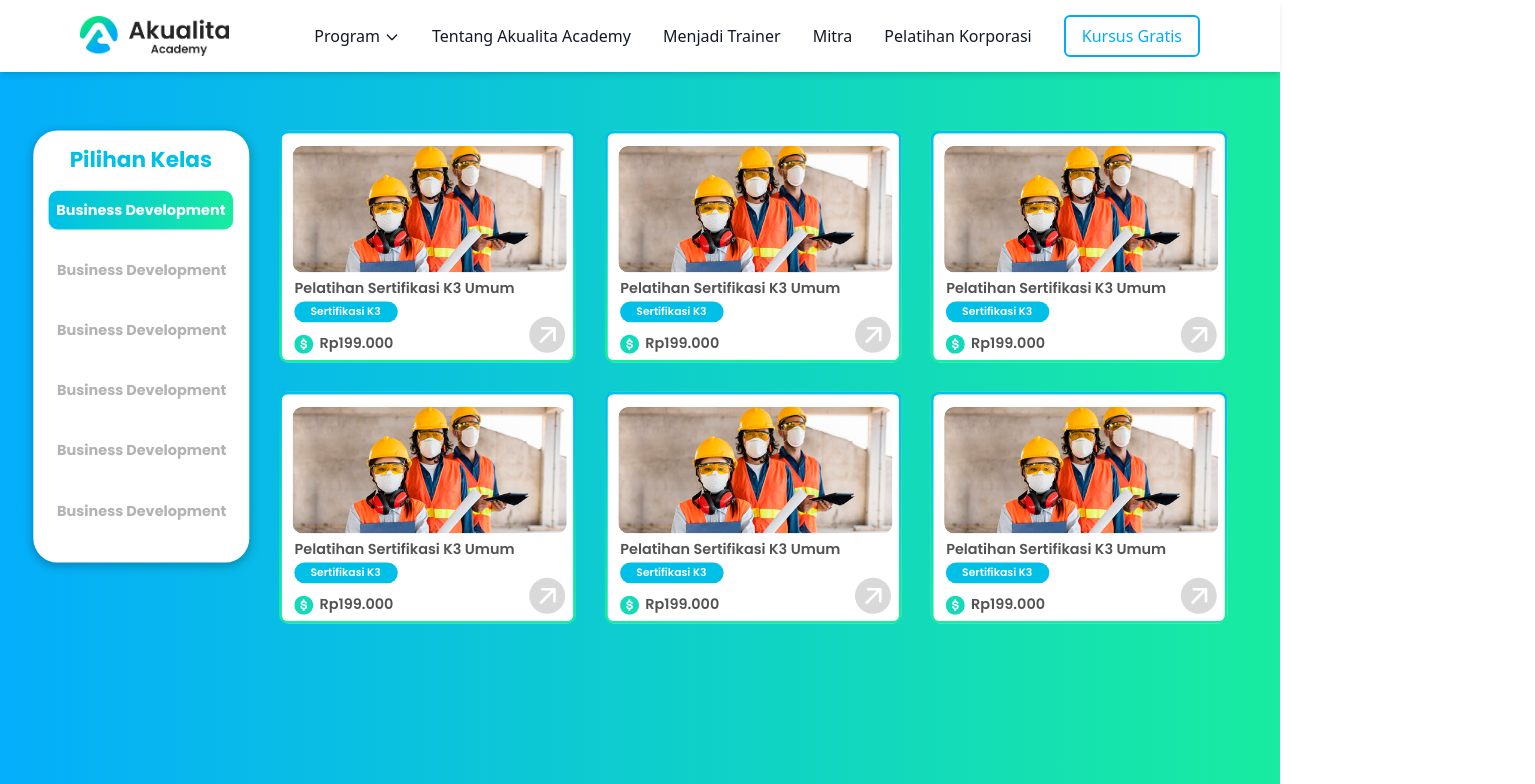
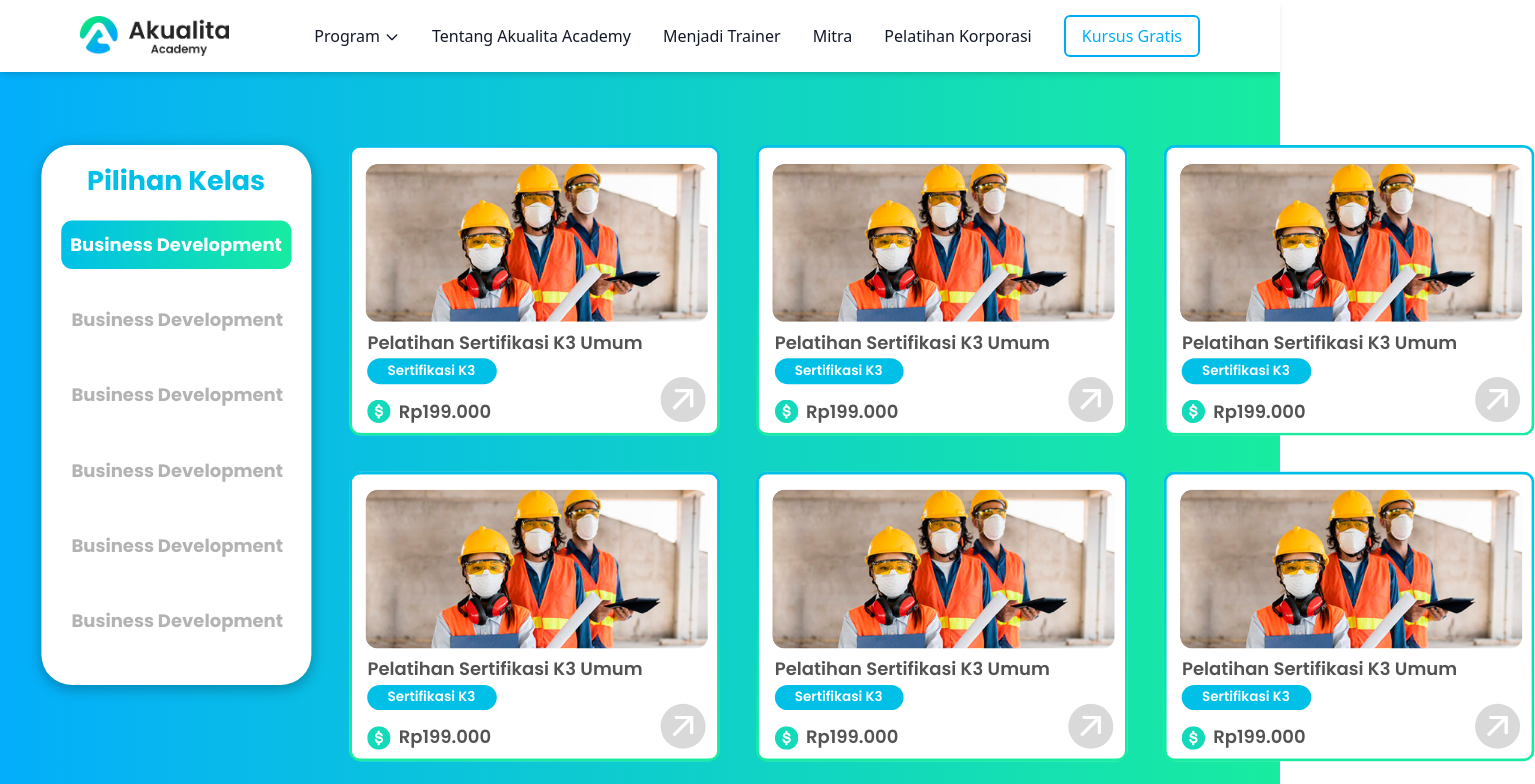
Before and after one commit to amadeusmozartissagei/nextjs-wallahi-academy, a Next.js app: page /program/pelatihan-sertifikasi in a window 1280 px wide. Shown: the top 784 px of the page, 1535 px wide, since content can reach past the window. Built offline with nearby package versions, Linux system fonts and the light colour scheme.

Commit message:
upsize 25% for pelatihan-sertifikasi page

```diff
--- a/src/app/program/pelatihan-sertifikasi/page.tsx
+++ b/src/app/program/pelatihan-sertifikasi/page.tsx
@@ -7,8 +7,8 @@ const CardClass = ({ left, top }: { left: number; top: number }) => (
   <div
     style={{
       position: 'absolute',
-      width: '330px',
-      height: '258px',
+      width: '412.5px',
+      height: '322.5px',
       left: `${left}px`,
       top: `${top}px`
     }}
@@ -18,13 +18,13 @@ const CardClass = ({ left, top }: { left: number; top: number }) => (
       style={{
         boxSizing: 'border-box',
         position: 'absolute',
-        width: '330px',
-        height: '258px',
+        width: '412.5px',
+        height: '322.5px',
         left: '0px',
         top: '0px',
         background: '#FFFFFF',
-        borderRadius: '10px',
-        border: '3px solid transparent',
+        borderRadius: '12.5px',
+        border: '3.75px solid transparent',
         backgroundImage: 'linear-gradient(#FFFFFF, #FFFFFF), linear-gradient(0deg, #18ECA0 0%, #00C0E8 100%)',
         backgroundOrigin: 'border-box',
         backgroundClip: 'content-box, border-box'
@@ -34,24 +34,24 @@ const CardClass = ({ left, top }: { left: number; top: number }) => (
       <div
         style={{
           position: 'absolute',
-          width: '305px',
-          height: '141px',
-          left: '12px',
-          top: '14px',
-          borderRadius: '11px',
+          width: '381.25px',
+          height: '176.25px',
+          left: '15px',
+          top: '17.5px',
+          borderRadius: '13.75px',
           overflow: 'hidden'
         }}
       >
         <Image
           src="/images/pelatihan-sertifikasi/image10.png"
           alt="Pelatihan Sertifikasi"
-          width={305}
-          height={141}
+          width={381}
+          height={176}
           style={{
             width: '100%',
             height: '100%',
             objectFit: 'cover',
-            borderRadius: '11px'
+            borderRadius: '13.75px'
           }}
         />
       </div>
@@ -60,15 +60,15 @@ const CardClass = ({ left, top }: { left: number; top: number }) => (
       <div
         style={{
           position: 'absolute',
-          width: '245px',
-          height: '24px',
-          left: '14px',
-          top: '161px',
+          width: '306.25px',
+          height: '30px',
+          left: '17.5px',
+          top: '201.25px',
           fontFamily: 'var(--font-poppins), Poppins, sans-serif',
           fontStyle: 'normal',
           fontWeight: 600,
-          fontSize: '16px',
-          lineHeight: '24px',
+          fontSize: '20px',
+          lineHeight: '30px',
           textAlign: 'center',
           color: '#535353'
         }}
@@ -80,12 +80,12 @@ const CardClass = ({ left, top }: { left: number; top: number }) => (
       <div
         style={{
           position: 'absolute',
-          width: '115px',
-          height: '23px',
-          left: '14px',
-          top: '187px',
+          width: '143.75px',
+          height: '28.75px',
+          left: '17.5px',
+          top: '233.75px',
           background: '#00C0E8',
-          borderRadius: '26px'
+          borderRadius: '32.5px'
         }}
       >
       </div>
@@ -94,15 +94,15 @@ const CardClass = ({ left, top }: { left: number; top: number }) => (
       <div
         style={{
           position: 'absolute',
-          width: '79px',
-          height: '18px',
-          left: '32px',
-          top: '189px',
+          width: '98.75px',
+          height: '22.5px',
+          left: '40px',
+          top: '236.25px',
           fontFamily: 'var(--font-poppins), Poppins, sans-serif',
           fontStyle: 'normal',
           fontWeight: 600,
-          fontSize: '12px',
-          lineHeight: '18px',
+          fontSize: '15px',
+          lineHeight: '22.5px',
           display: 'flex',
           alignItems: 'center',
           textAlign: 'center',
@@ -116,15 +116,15 @@ const CardClass = ({ left, top }: { left: number; top: number }) => (
       <div
         style={{
           position: 'absolute',
-          width: '83px',
-          height: '24px',
-          left: '42px',
-          top: '222px',
+          width: '103.75px',
+          height: '30px',
+          left: '52.5px',
+          top: '277.5px',
           fontFamily: 'var(--font-poppins), Poppins, sans-serif',
           fontStyle: 'normal',
           fontWeight: 600,
-          fontSize: '16px',
-          lineHeight: '24px',
+          fontSize: '20px',
+          lineHeight: '30px',
           display: 'flex',
           alignItems: 'center',
           textAlign: 'center',
@@ -138,17 +138,17 @@ const CardClass = ({ left, top }: { left: number; top: number }) => (
       <div
         style={{
           position: 'absolute',
-          left: '14px',
-          top: '224px',
-          width: '21px',
-          height: '21px'
+          left: '17.5px',
+          top: '280px',
+          width: '26.25px',
+          height: '26.25px'
         }}
       >
         <Image
           src="/images/pelatihan-sertifikasi/Vectordolar.svg"
           alt="Price icon"
-          width={21}
-          height={21}
+          width={26}
+          height={26}
         />
       </div>
 
@@ -156,10 +156,10 @@ const CardClass = ({ left, top }: { left: number; top: number }) => (
       <div
         style={{
           position: 'absolute',
-          width: '40px',
-          height: '40px',
-          left: '275px',
-          top: '204px',
+          width: '50px',
+          height: '50px',
+          left: '343.75px',
+          top: '255px',
           background: '#D9D9D9',
           borderRadius: '50%'
         }}
@@ -170,17 +170,17 @@ const CardClass = ({ left, top }: { left: number; top: number }) => (
       <div
         style={{
           position: 'absolute',
-          left: '285.5px',
-          top: '214.5px',
-          width: '19px',
-          height: '19px'
+          left: '356.875px',
+          top: '268.125px',
+          width: '23.75px',
+          height: '23.75px'
         }}
       >
         <Image
           src="/images/pelatihan-sertifikasi/Arrow1.svg"
           alt="Arrow icon"
-          width={19}
-          height={19}
+          width={24}
+          height={24}
         />
       </div>
     </div>
@@ -211,7 +211,7 @@ export default function PelatihanSertifikasiPage() {
           style={{
             minHeight: 'calc((100vh - 80px) / 0.9)',
             width: '100%',
-            paddingBottom: '400px',
+            paddingBottom: '500px',
             background: 'linear-gradient(90deg, #04AEFB 0%, #18ECA0 100%)'
           }}
         >
@@ -219,28 +219,28 @@ export default function PelatihanSertifikasiPage() {
         <div
           style={{
             position: 'absolute',
-            width: '240px',
-            height: '480px',
-            left: '37px',
-            top: '65px',
+            width: '300px',
+            height: '600px',
+            left: '46.25px',
+            top: '81.25px',
             background: '#FFFFFF',
-            boxShadow: '0px 3px 11.2px 1px rgba(0, 0, 0, 0.25)',
-            borderRadius: '27px'
+            boxShadow: '0px 3.75px 14px 1.25px rgba(0, 0, 0, 0.25)',
+            borderRadius: '33.75px'
           }}
         >
           {/* Pilihan Kelas */}
           <div
             style={{
               position: 'absolute',
-              width: '159px',
-              height: '36px',
-              left: '40px',
-              top: '14px',
+              width: '198.75px',
+              height: '45px',
+              left: '50px',
+              top: '17.5px',
               fontFamily: 'var(--font-poppins), Poppins, sans-serif',
               fontStyle: 'normal',
               fontWeight: 700,
-              fontSize: '24px',
-              lineHeight: '36px',
+              fontSize: '30px',
+              lineHeight: '45px',
               textAlign: 'center',
               color: '#00C0E8'
             }}
@@ -252,12 +252,12 @@ export default function PelatihanSertifikasiPage() {
           <div
             style={{
               position: 'absolute',
-              width: '205px',
-              height: '43px',
-              left: '17px',
-              top: '67px',
+              width: '256.25px',
+              height: '53.75px',
+              left: '21.25px',
+              top: '83.75px',
               background: 'linear-gradient(90deg, #00C0E8 0%, #18ECA0 100%)',
-              borderRadius: '10px',
+              borderRadius: '12.5px',
               display: 'flex',
               alignItems: 'center',
               justifyContent: 'center'
@@ -269,8 +269,8 @@ export default function PelatihanSertifikasiPage() {
                 fontFamily: 'var(--font-poppins), Poppins, sans-serif',
                 fontStyle: 'normal',
                 fontWeight: 700,
-                fontSize: '16px',
-                lineHeight: '24px',
+                fontSize: '20px',
+                lineHeight: '30px',
                 textAlign: 'center',
                 color: '#FFFFFF'
               }}
@@ -283,15 +283,15 @@ export default function PelatihanSertifikasiPage() {
           <div
             style={{
               position: 'absolute',
-              width: '189px',
-              height: '24px',
-              left: '26px',
-              top: '143px',
+              width: '236.25px',
+              height: '30px',
+              left: '32.5px',
+              top: '178.75px',
               fontFamily: 'var(--font-poppins), Poppins, sans-serif',
               fontStyle: 'normal',
               fontWeight: 700,
-              fontSize: '16px',
-              lineHeight: '24px',
+              fontSize: '20px',
+              lineHeight: '30px',
               textAlign: 'center',
               color: '#B3B3B3'
             }}
@@ -303,15 +303,15 @@ export default function PelatihanSertifikasiPage() {
           <div
             style={{
               position: 'absolute',
-              width: '189px',
-              height: '24px',
-              left: '26px',
-              top: '210px',
+              width: '236.25px',
+              height: '30px',
+              left: '32.5px',
+              top: '262.5px',
               fontFamily: 'var(--font-poppins), Poppins, sans-serif',
               fontStyle: 'normal',
               fontWeight: 700,
-              fontSize: '16px',
-              lineHeight: '24px',
+              fontSize: '20px',
+              lineHeight: '30px',
               textAlign: 'center',
               color: '#B3B3B3'
             }}
@@ -323,15 +323,15 @@ export default function PelatihanSertifikasiPage() {
           <div
             style={{
               position: 'absolute',
-              width: '189px',
-              height: '24px',
-              left: '26px',
-              top: '277px',
+              width: '236.25px',
+              height: '30px',
+              left: '32.5px',
+              top: '346.25px',
               fontFamily: 'var(--font-poppins), Poppins, sans-serif',
               fontStyle: 'normal',
               fontWeight: 700,
-              fontSize: '16px',
-              lineHeight: '24px',
+              fontSize: '20px',
+              lineHeight: '30px',
               textAlign: 'center',
               color: '#B3B3B3'
             }}
@@ -343,15 +343,15 @@ export default function PelatihanSertifikasiPage() {
           <div
             style={{
               position: 'absolute',
-              width: '189px',
-              height: '24px',
-              left: '26px',
-              top: '344px',
+              width: '236.25px',
+              height: '30px',
+              left: '32.5px',
+              top: '430px',
               fontFamily: 'var(--font-poppins), Poppins, sans-serif',
               fontStyle: 'normal',
               fontWeight: 700,
-              fontSize: '16px',
-              lineHeight: '24px',
+              fontSize: '20px',
+              lineHeight: '30px',
               textAlign: 'center',
               color: '#B3B3B3'
             }}
@@ -363,15 +363,15 @@ export default function PelatihanSertifikasiPage() {
           <div
             style={{
               position: 'absolute',
-              width: '189px',
-              height: '24px',
-              left: '26px',
-              top: '411px',
+              width: '236.25px',
+              height: '30px',
+              left: '32.5px',
+              top: '513.75px',
               fontFamily: 'var(--font-poppins), Poppins, sans-serif',
               fontStyle: 'normal',
               fontWeight: 700,
-              fontSize: '16px',
-              lineHeight: '24px',
+              fontSize: '20px',
+              lineHeight: '30px',
               textAlign: 'center',
               color: '#B3B3B3'
             }}
@@ -381,12 +381,12 @@ export default function PelatihanSertifikasiPage() {
         </div>
 
         {/* Card Class Grid - 3 columns x 2 rows */}
-        <CardClass left={310} top={65} />
-        <CardClass left={310 + 330 + 32} top={65} />
-        <CardClass left={310 + (330 + 32) * 2} top={65} />
-        <CardClass left={310} top={65 + 258 + 32} />
-        <CardClass left={310 + 330 + 32} top={65 + 258 + 32} />
-        <CardClass left={310 + (330 + 32) * 2} top={65 + 258 + 32} />
+        <CardClass left={387.5} top={81.25} />
+        <CardClass left={387.5 + 412.5 + 40} top={81.25} />
+        <CardClass left={387.5 + (412.5 + 40) * 2} top={81.25} />
+        <CardClass left={387.5} top={81.25 + 322.5 + 40} />
+        <CardClass left={387.5 + 412.5 + 40} top={81.25 + 322.5 + 40} />
+        <CardClass left={387.5 + (412.5 + 40) * 2} top={81.25 + 322.5 + 40} />
         </div>
       </div>
     </main>
```
